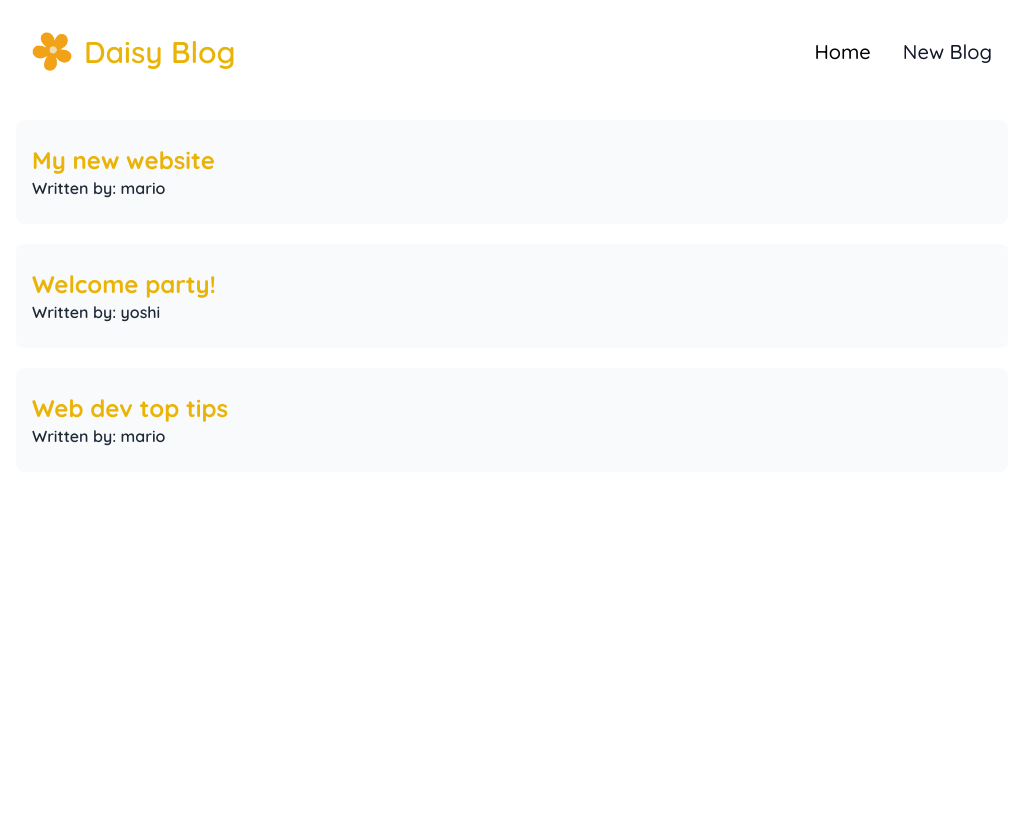
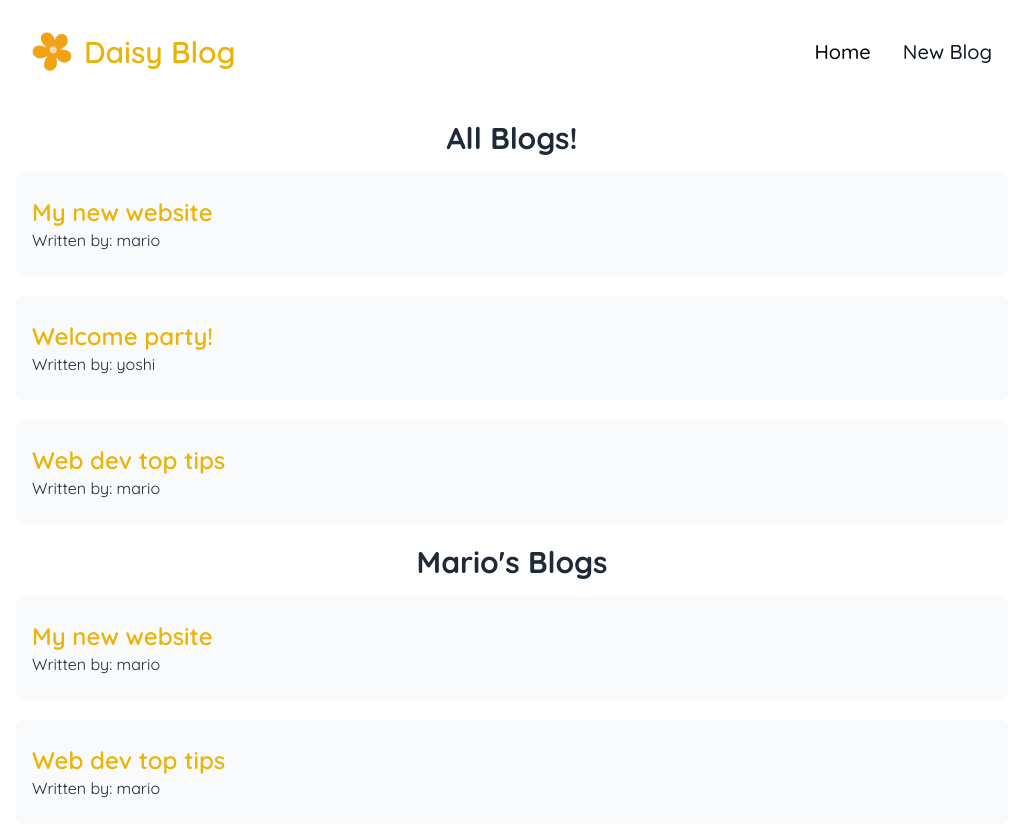
Before and after one commit to nadialvy/react-blog, a React (Vite) app: page / in a window 1280 px wide. Shown: the top 836 px of the page, without its empty margins (128-1150 px from the left). Before the commit the page ends 800 px from the top, so only its background shows below. Built offline with nearby package versions, Linux system fonts and the light colour scheme.

Commit message:
reusing compoents

```diff
--- a/src/components/BlogList.jsx
+++ b/src/components/BlogList.jsx
@@ -1,13 +1,16 @@
-const BlogList = ({ blogs }) => {
+const BlogList = ({ blogs, title }) => {
   return (
+    <>
+      <h1 className="text-3xl font-bold mb-4 text-gray-800 text-center">{ title }</h1>
       <div className="blog-list">
         {blogs.map((blog) => (
           <div className="blog-preview mb-5 hover:cursor-pointer hover:shadow-lg px-4 py-6 rounded-lg bg-slate-50 hover:bg-slate-100 transition-all" key={blog.id}>
-          <h2 className="font-bold text-2xl text-yellow-500">{blog.title}</h2>
-          <p className="text-gray-800 font-semibold">Written by: {blog.author}</p>
+            <h2 className="font-semibold text-2xl text-yellow-500">{blog.title}</h2>
+            <p className="text-gray-800">Written by: {blog.author}</p>
           </div>
         ))}
       </div>
+    </>
    );
 }
 
--- a/src/components/Home.jsx
+++ b/src/components/Home.jsx
@@ -11,7 +11,8 @@ const Home = () => {
 
   return (
     <div className="mx-32 mt-8">
-      <BlogList blogs={blogs} />
+      <BlogList blogs={blogs} title="All Blogs!" />
+      <BlogList blogs={blogs.filter((blog) => blog.author == 'mario')} title="Mario's Blogs"/>
     </div>
   );
 };
```
Lines whose indentation alone changed are shown as unchanged.
